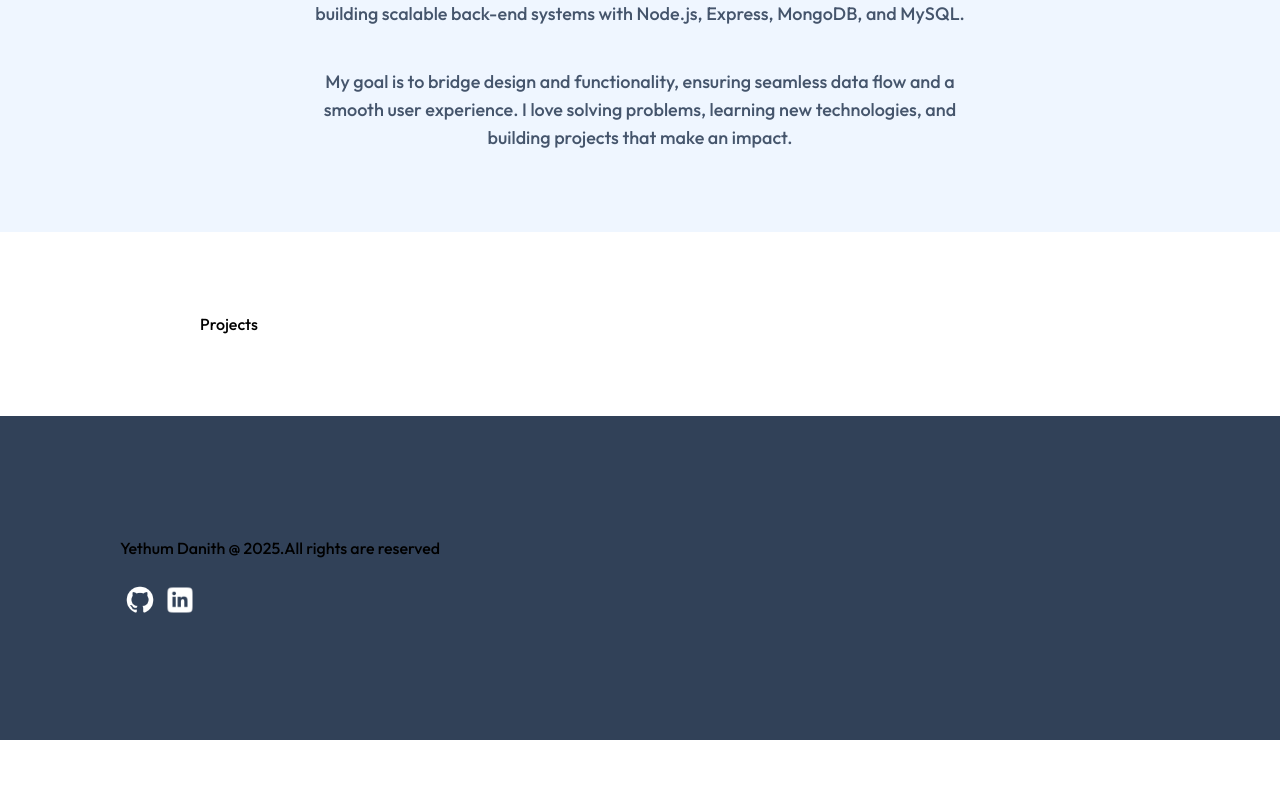
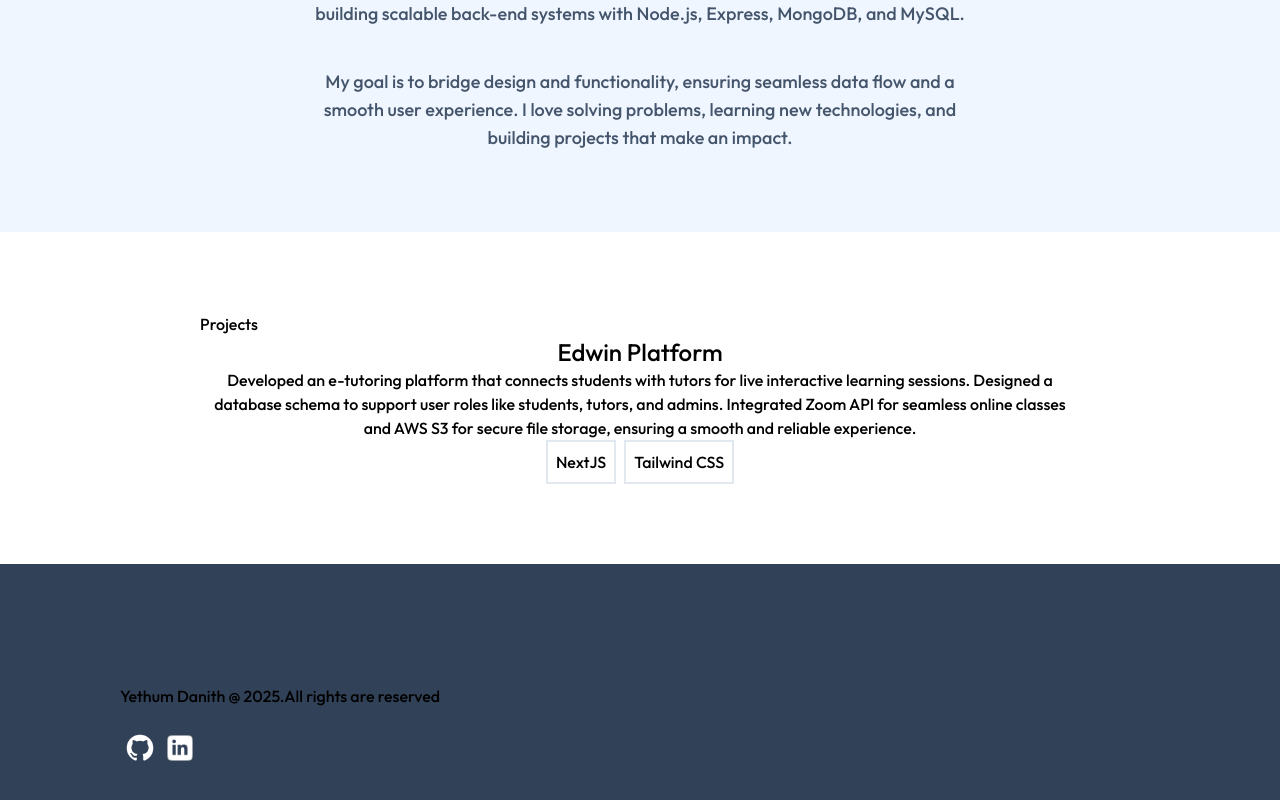
Before and after one commit to danith11/portfiloYD, a React (Vite) app: page /About in a window 1280 px wide. Shown: the part 1208-2008 px from the top of the page. Before the commit the page ends 1948 px from the top, so only its background shows below. Built offline with nearby package versions, Linux system fonts and the light colour scheme.

Commit message:
projects added

```diff
--- a/src/components/ProjectCard.jsx
+++ b/src/components/ProjectCard.jsx
@@ -1,9 +1,24 @@
-import React from 'react'
+import React from "react";
 
 const ProjectCard = () => {
   return (
-    <div>ProjectCard</div>
-  )
-}
+    <div>
+      <div className="justify-center items-center text-center">
+        <p className="text-2xl">Edwin Platform</p>
+        <p>
+          Developed an e-tutoring platform that connects students with tutors
+          for live interactive learning sessions. Designed a database schema to
+          support user roles like students, tutors, and admins. Integrated Zoom
+          API for seamless online classes and AWS S3 for secure file storage,
+          ensuring a smooth and reliable experience.
+        </p>
+        <div className="list-none flex gap-2 justify-center items-center">
+          <li className="border-2 p-2 border-slate-200">NextJS</li>
+          <li className="border-2 p-2 border-slate-200">Tailwind CSS</li>
+        </div>
+      </div>
+    </div>
+  );
+};
 
-export default ProjectCard
+export default ProjectCard;
--- a/src/components/Projects.jsx
+++ b/src/components/Projects.jsx
@@ -1,13 +1,15 @@
-import React from 'react'
+import React from "react";
+import ProjectCard from "./ProjectCard";
 
 const Projects = () => {
   return (
-    <div className='px-50 mt-20'>
+    <div className="px-50 mt-20">
       <div>
         <p>Projects</p>
+        <ProjectCard />{" "}
       </div>
     </div>
-  )
-}
+  );
+};
 
-export default Projects
+export default Projects;
```
